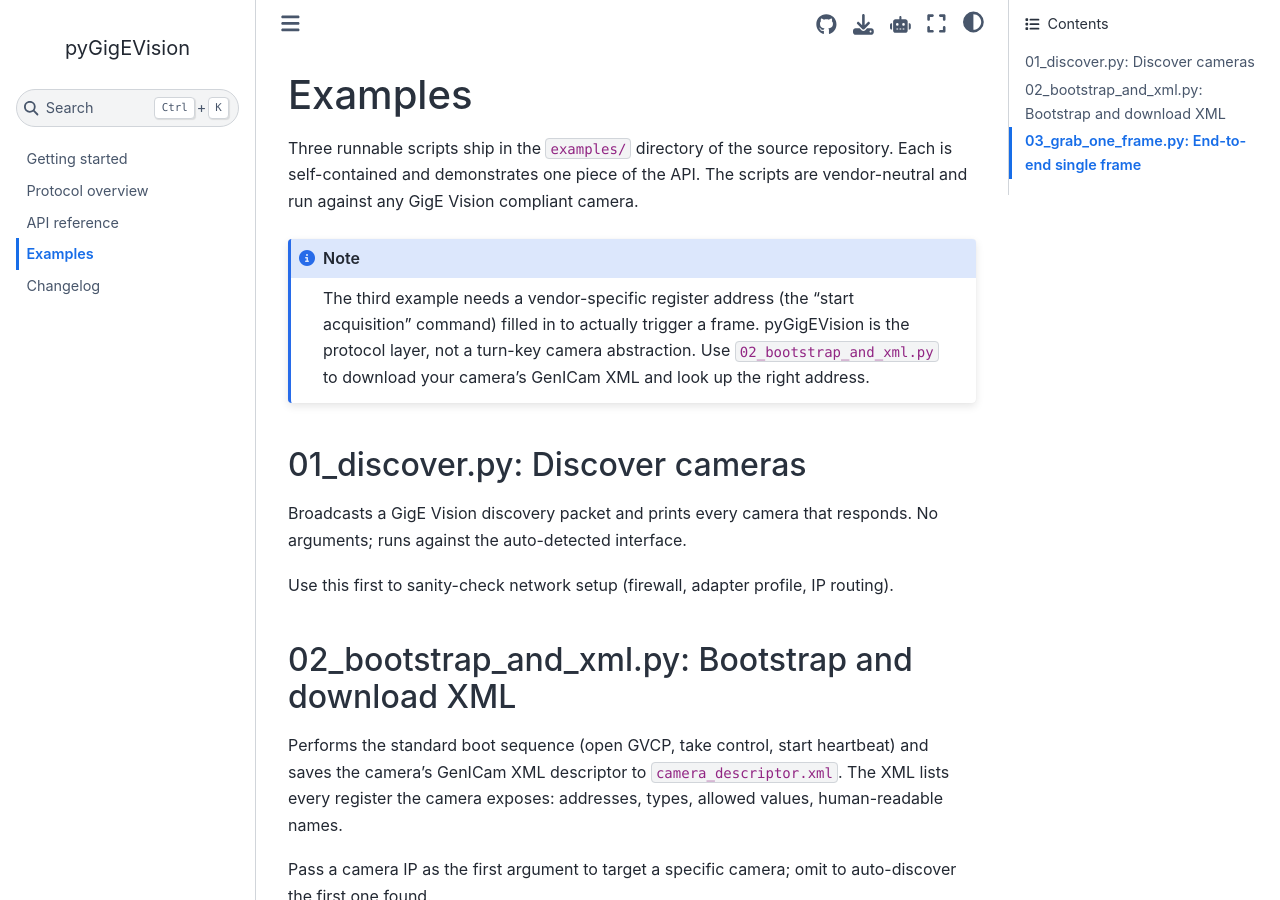
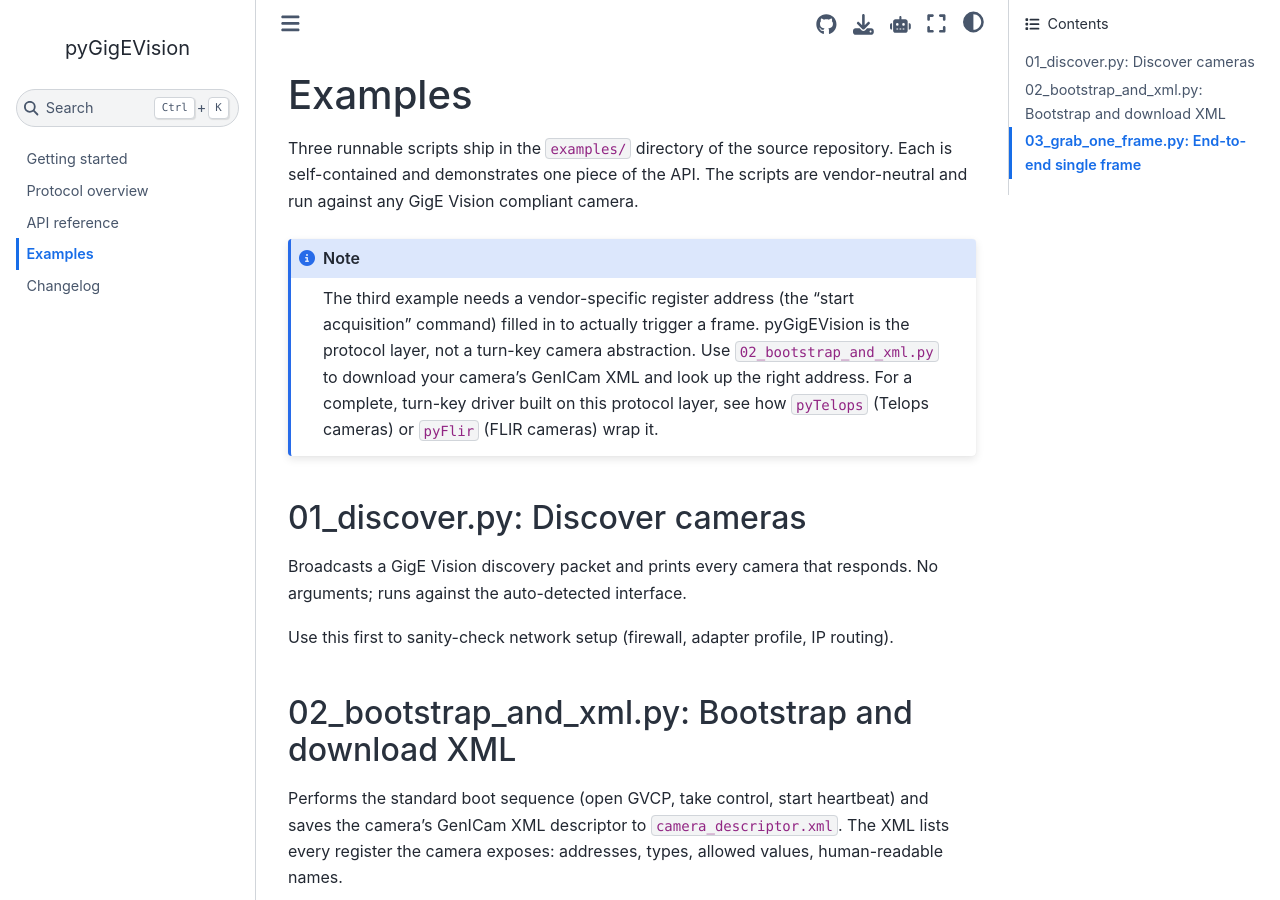
Before and after one commit to ladisk/pyGigEVision, a Sphinx documentation site: the page built from docs/source/examples.rst, in a window 1280 px wide and 900 px high. Built offline with Sphinx 7.4.7 and the Sphinx Book theme 1.1.4, drawn with Linux system fonts in a browser that asks for light colours.

Commit message:
Name pyTelops and pyFlir as example vendor drivers in docs

```diff
--- a/docs/source/examples.rst
+++ b/docs/source/examples.rst
@@ -12,7 +12,9 @@
    "start acquisition" command) filled in to actually trigger a frame.
    pyGigEVision is the protocol layer, not a turn-key camera
    abstraction. Use ``02_bootstrap_and_xml.py`` to download your
-   camera's GenICam XML and look up the right address.
+   camera's GenICam XML and look up the right address. For a complete,
+   turn-key driver built on this protocol layer, see how ``pyTelops``
+   (Telops cameras) or ``pyFlir`` (FLIR cameras) wrap it.
 
 01_discover.py: Discover cameras
 ---------------------------------
--- a/docs/source/getting_started.rst
+++ b/docs/source/getting_started.rst
@@ -95,7 +95,9 @@
 
 For a turn-key driver for a specific camera, you would either:
 
-* Use a vendor-specific package built on top of ``pyGigEVision``.
+* Use a vendor-specific package built on top of ``pyGigEVision``
+  (for example ``pyTelops`` for Telops cameras or ``pyFlir`` for FLIR
+  cameras).
 * Write your own thin vendor layer that parses the GenICam XML and
   wraps the relevant registers. See the :doc:`examples` page for a
   starting point.
```
